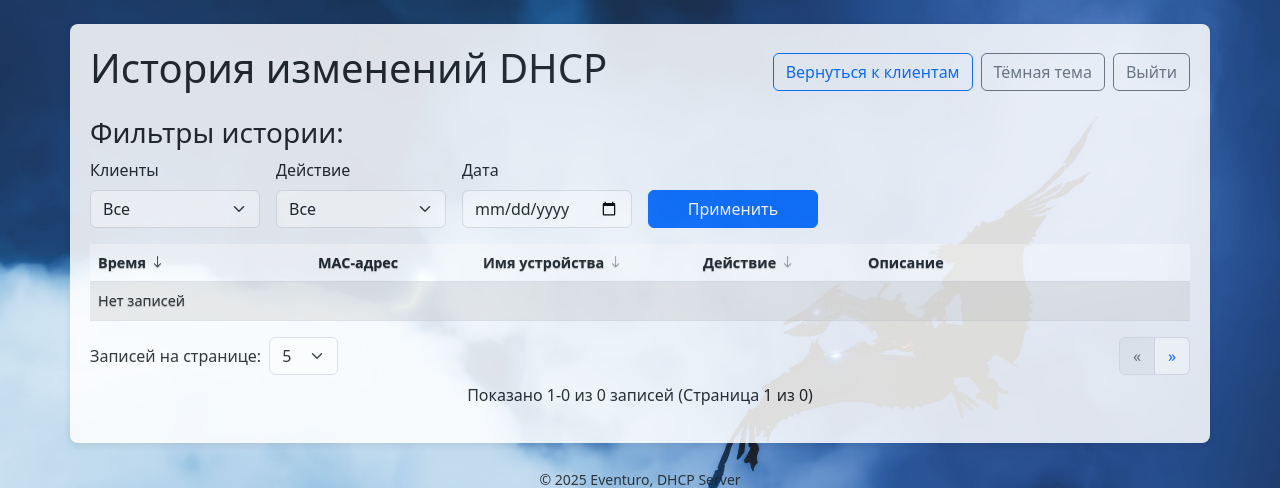
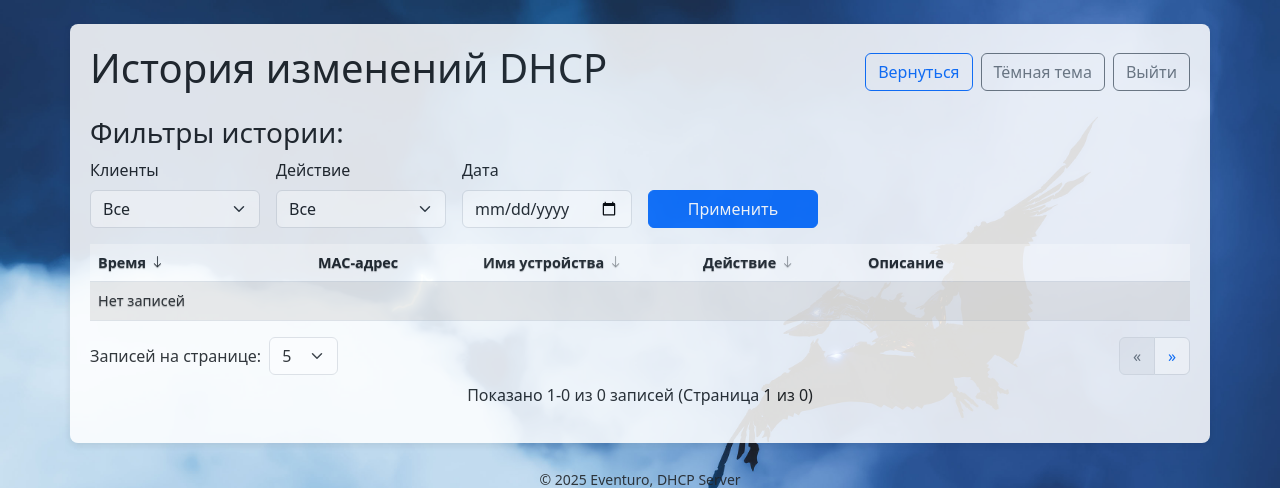
Before and after one commit to AledarWay/Eventuro-DHCP-Server, a Flask app: page /history in a window 1280 px wide. Shown: the top 488 px of the page. Run offline with Flask 3, Linux system fonts and the light colour scheme; the visitor is signed in with stand-in values (Sample User, id 1); data that the repository does not hold is empty; some libraries are stand-ins or nearby versions.

Commit message:
Change button name

```diff
--- a/templates/history.html
+++ b/templates/history.html
@@ -256,7 +256,7 @@
         <div class="d-flex justify-content-between align-items-center mb-3 flex-wrap">
             <h1>История изменений DHCP</h1>
             <div class="d-flex gap-2">
-                <a href="{{ url_for('index') }}" class="btn btn-outline-primary mt-2 mt-md-0">Вернуться к клиентам</a>
+                <a href="{{ url_for('index') }}" class="btn btn-outline-primary mt-2 mt-md-0">Вернуться</a>
                 <button id="theme-toggle" class="btn btn-outline-secondary mt-2 mt-md-0">Тёмная тема</button>
                 <form method="POST" action="{{ url_for('logout') }}" class="d-inline">
                     <button type="submit" class="btn btn-outline-secondary mt-2 mt-md-0">Выйти</button>
```
